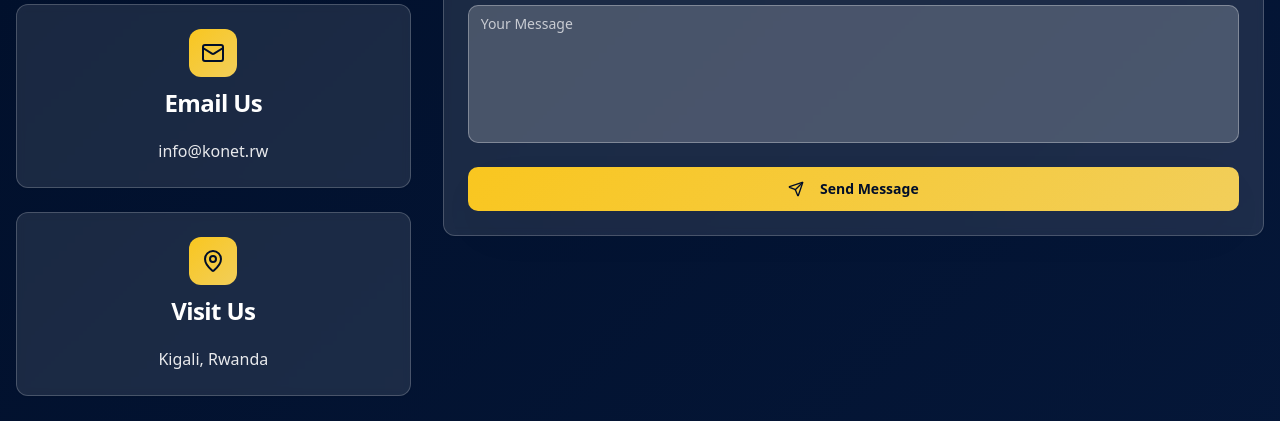
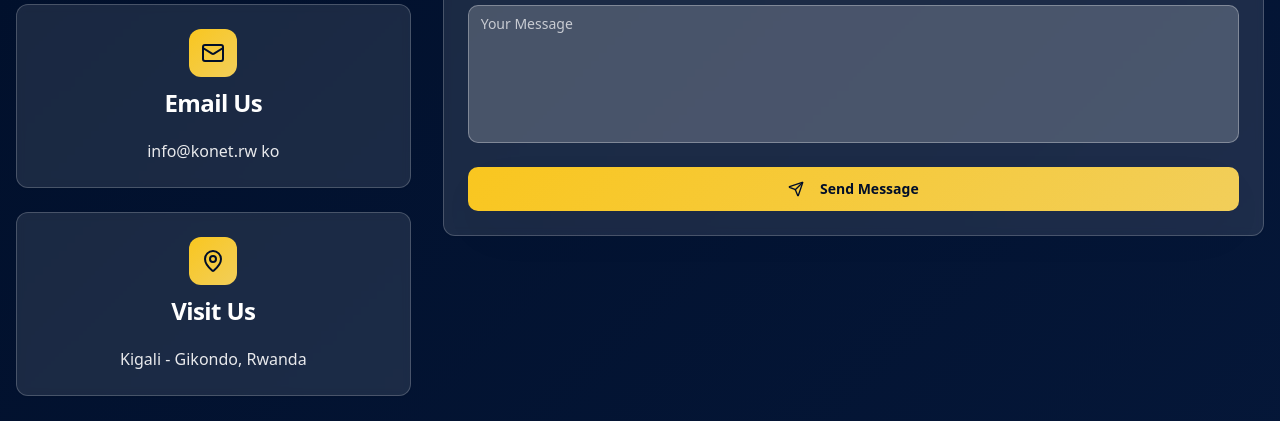
Before and after one commit to nttare0/konet-vision-reality, a React (Vite) app: page / in a window 1280 px wide. Shown: the part 2700-3121 px from the top of the page. Built offline with nearby package versions, Linux system fonts and the light colour scheme.

Commit message:
Visual edit in Lovable
Edited UI in Lovable

```diff
--- a/src/components/Contact.tsx
+++ b/src/components/Contact.tsx
@@ -94,7 +94,8 @@ const Contact = () => {
                 <CardTitle className="text-white">Email Us</CardTitle>
               </CardHeader>
               <CardContent className="text-center">
-                <p className="text-white/90">info@konet.rw</p>
+                <p className="text-white/90">info@konet.rw
+ko</p>
               </CardContent>
             </Card>
 
@@ -106,7 +107,7 @@ const Contact = () => {
                 <CardTitle className="text-white">Visit Us</CardTitle>
               </CardHeader>
               <CardContent className="text-center">
-                <p className="text-white/90">Kigali, Rwanda</p>
+                <p className="text-white/90">Kigali - Gikondo, Rwanda</p>
               </CardContent>
             </Card>
           </div>
```
